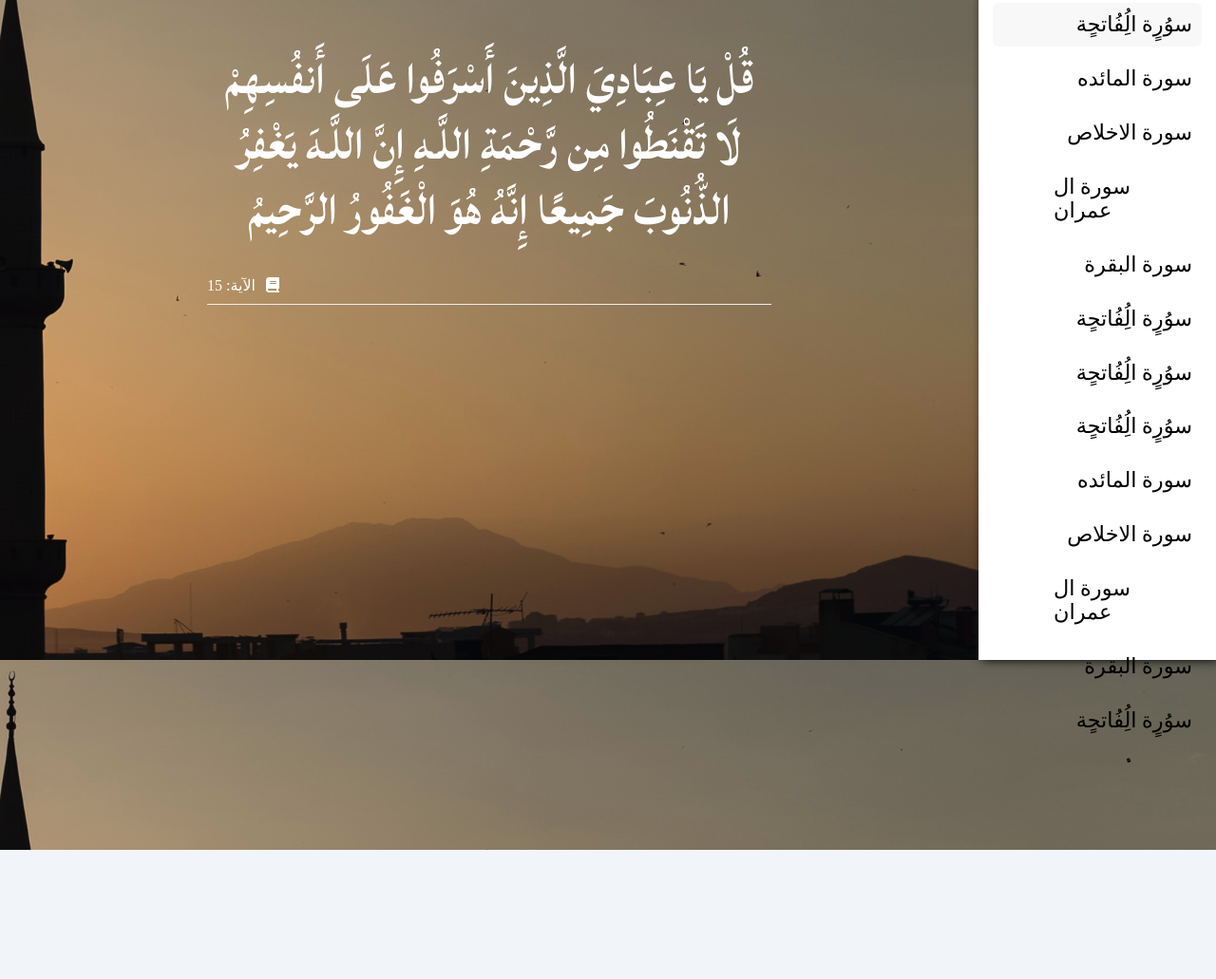
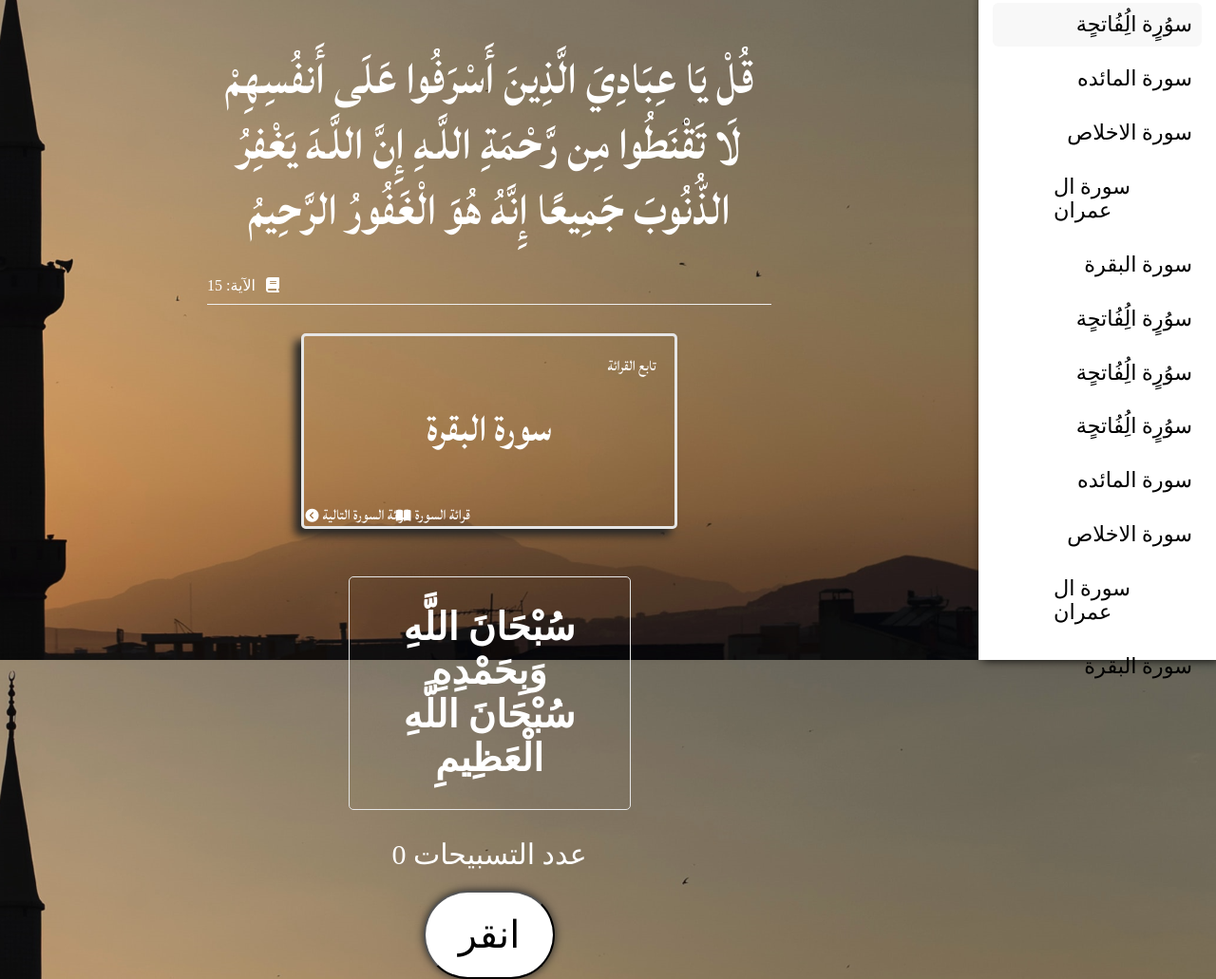
Before and after one commit to Mahmoudreda66/quraan-application, a plain HTML site: page index.html in a window 1280 px wide. Shown: the part 105-1136 px from the top of the page at 95% size. Before the commit the page ends 1000 px from the top, so only its background shows below. Drawn offline with Linux system fonts and the light colour scheme; a web font is replaced by a local one.

Commit message:
mainPage

```diff
--- a/css/style.css
+++ b/css/style.css
@@ -50,11 +50,6 @@ ul {
     list-style: none;
     padding: 0;
     margin: 0;
-}
-
-button,
-.btn {
-    border: none;
 }
 
 /* Start burger toggle */
@@ -195,9 +190,11 @@ button,
     }
 }
 
-.page .sidebar .main_list{
-    height: 100%;
+.page .sidebar .main_list {
+    height: 89%;
     overflow: scroll;
+    direction: rtl;
+
 }
 
 .bar-small-full .sidebar-full .main_list,
@@ -209,6 +206,7 @@ button,
 .page .sidebar .main_list ul {
     display: flex;
     flex-direction: column;
+    direction: ltr;
 }
 
 .bar-small-full .sidebar-full .main_list ul li,
@@ -383,9 +381,11 @@ button,
 
 .page .content .nav_content .elements .content_elements .social_media {}
 
+
+
 /* start social media */
 
-.content .elements .content_elements .social_media {
+/* .content .elements .content_elements .social_media {
     display: flex;
     flex-direction: column;
     position: fixed;
@@ -482,6 +482,129 @@ button,
 
 .content .elements .content_elements .social_media a:nth-of-type(6):before {
     content: '\f1cb';
+} */
+
+/* End social media */
+
+
+/* Start continue_to_user */
+.page .content .main_content .continue_read_to_user {
+    color: white;
+    text-align: center;
+    display: flex;
+    flex-direction: column;
+    position: relative;
+    top: 30px;
+    border-radius: 5px;
+    margin: auto;
+    width: 40%;
+    padding: 100px;
+    border: 3px solid #e6e6e6;
+    box-shadow: -7px 7px 10px #272727;
 }
 
-/* End social media */
+.page .content .main_content .continue_read_to_user .continue_read_link {
+    font-family: lateef-medium;
+    font-size: 20px;
+    position: absolute;
+    top: 10%;
+    right: 5%;
+}
+
+.page .content .main_content .continue_read_to_user .stop_surah {
+    font-size: 50px;
+    font-family: lateef-bold;
+    position: absolute;
+    top: 50%;
+    left: 50%;
+    transform: translate(-50%, -50%);
+
+}
+
+.page .content .main_content .continue_read_to_user .read_surah {
+    font-size: 20px;
+    font-family: lateef-medium;
+    display: flex;
+    position: absolute;
+    bottom: 0%;
+    left: 30%;
+}
+
+.page .content .main_content .continue_read_to_user .read_surah::before {
+    content: "\f518";
+    position: absolute;
+    left: -35%;
+    top: 50%;
+    transform: translateY(-50%);
+    font-size: 70%;
+    font-family: 'Font Awesome 6 Free';
+    font-weight: 800;
+}
+
+.page .content .main_content .continue_read_to_user .read_next_surah {
+    font-size: 20px;
+    font-family: lateef-medium;
+    position: absolute;
+    bottom: 0%;
+    left: 5%;
+}
+
+.page .content .main_content .continue_read_to_user .read_next_surah::before {
+    content: "\f137";
+    position: absolute;
+    left: -20%;
+    top: 50%;
+    transform: translateY(-50%);
+    font-size: 70%;
+    font-family: 'Font Awesome 6 Free';
+    font-weight: 800;
+}
+
+
+/* End continue_to_user */
+
+/* Start rosary */
+
+.page .content .main_content .rosary {
+    margin-top: 80px;
+    text-align: center;
+    color: #ffffff;
+}
+
+.page .content .main_content .rosary h1 {
+    border-radius: 5px;
+    border: 1px solid #e6e6e6;
+    width: 30%;
+    padding: 30px 15px;
+    margin: auto;
+    margin-top: 50px;
+    font-size: 250%;
+}
+
+.page .content .main_content .rosary .data_Rosary {
+    display: flex;
+    flex-direction: column;
+    width: -webkit-fit-content;
+    width: -moz-fit-content;
+    width: fit-content;
+    margin: auto;
+    margin-top: 30px;
+}
+
+.page .content .main_content .rosary .data_Rosary .rosary_span {
+    font-size: 30px;
+    margin-bottom: 20px;
+}
+
+.page .content .main_content .rosary .data_Rosary .btn {
+    font-family: lateef-light;
+    font-size: 40px;
+    border-radius: 100px;
+    padding: 21px 35px;
+    margin: auto;
+    background-color: rgb(255, 255, 255);
+    color: #000;
+    box-shadow: 0px 0px 10px #272727;
+}
+
+/* End rosary */
--- a/index.html
+++ b/index.html
@@ -98,6 +98,9 @@
 
             <div class="main_content">
                 <div class="container">
+
+
+
                     <div class="random_aya" style="width: 60%; margin: auto;">
                         <span class="random_aya_h2" style="display: block; margin-bottom: 20px;">
                             <a href="">
@@ -114,6 +117,25 @@
                             </a>
                         </div>
                     </div> <!-- random_aya -->
+
+                    <div class="continue_read_to_user stop_surah_name">
+                        <a class="continue_read_link" href="#">تابع القرائة</a>
+                        <a href="#"><span data-stopSurahName="" class="stop_surah">سورة البقرة</span></a>
+                        <a href="#"><span class="read_surah" data-readSurah="">قرائة السورة</span></a>
+                        <a href="#"><span class="read_next_surah" data-readNexrSurah="">قرائة السورة التالية</span></a>
+                    </div> <!-- continue_read_to_user stop_surah_name -->
+
+                    <div class="rosary">
+                        <h1>سُبْحَانَ اللَّهِ وَبِحَمْدِهِ <br> سُبْحَانَ اللَّهِ الْعَظِيمِ</h1>
+                        <div class="data_Rosary">
+                            <span data-rosary="" class="rosary_span">
+                                عدد التسبيحات
+                                <span data-rosary_count="">0</span>
+                            </span> <!-- rosary_span -->
+                            <button class="btn">انقر</button>
+                        </div> <!-- data_Rosary -->
+                    </div> <!-- rosary -->
+
                 </div> <!-- container -->
             </div> <!-- main_content -->
 
@@ -131,3 +153,6 @@
 <!-- <i class="fa-brands fa-github"></i> -->
 <!-- <i class="fa-brands fa-linkedin"></i> -->
 <!-- <i class="fa-brands fa-facebook-f"></i> -->
+
+<!-- <i class="fa-solid fa-circle-chevron-left"></i> f137 -->
+<!-- <i class="fa-solid fa-book-open"></i> f518 -->
```
